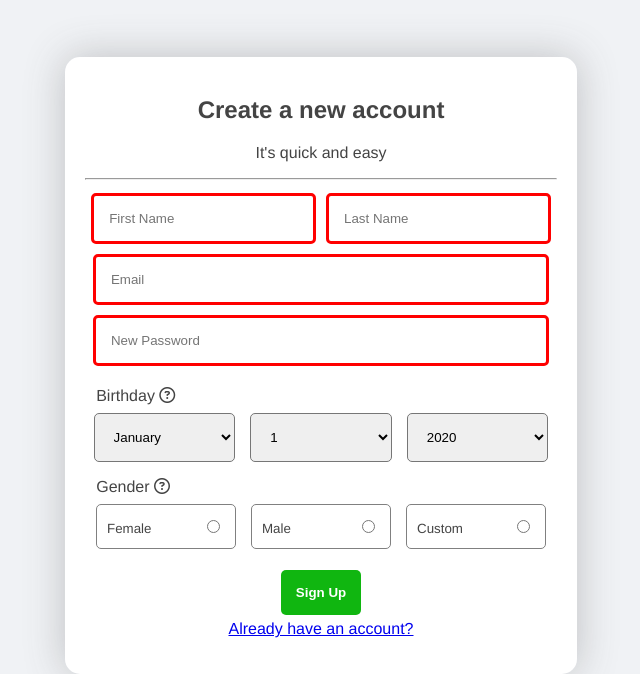
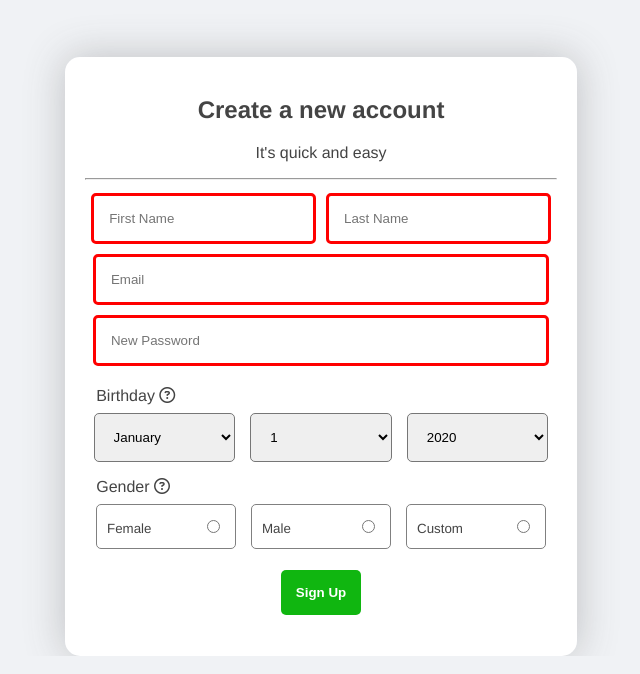
Before and after one commit to GDWD-KC/october2022.github.io, a plain HTML site: page fb_form/index.html in a window 1280 px wide. Shown: the part 149-823 px from the top of the page, without its empty margins (319-959 px from the left). Drawn offline with Linux system fonts and the light colour scheme; a web font is replaced by a local one.

Commit message:
Update index.html

```diff
--- a/fb_form/index.html
+++ b/fb_form/index.html
@@ -87,7 +87,6 @@
                     <!-- Sign Up Button -->
                     <div id='signup'>
                         <input type="submit" value="Sign Up" id='submitBtn'>
-                        <a href="#">Already have an account?</a>
                     </div>
 
                 </form>
```
